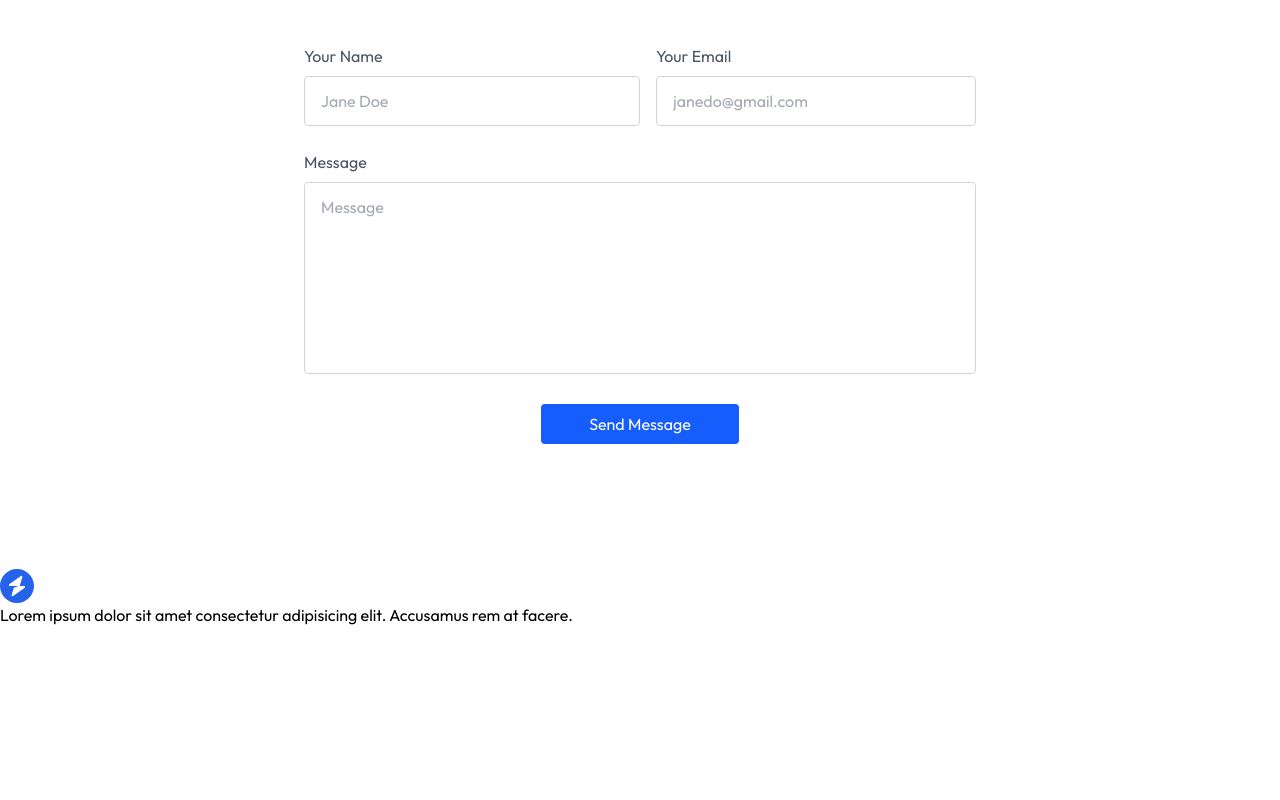
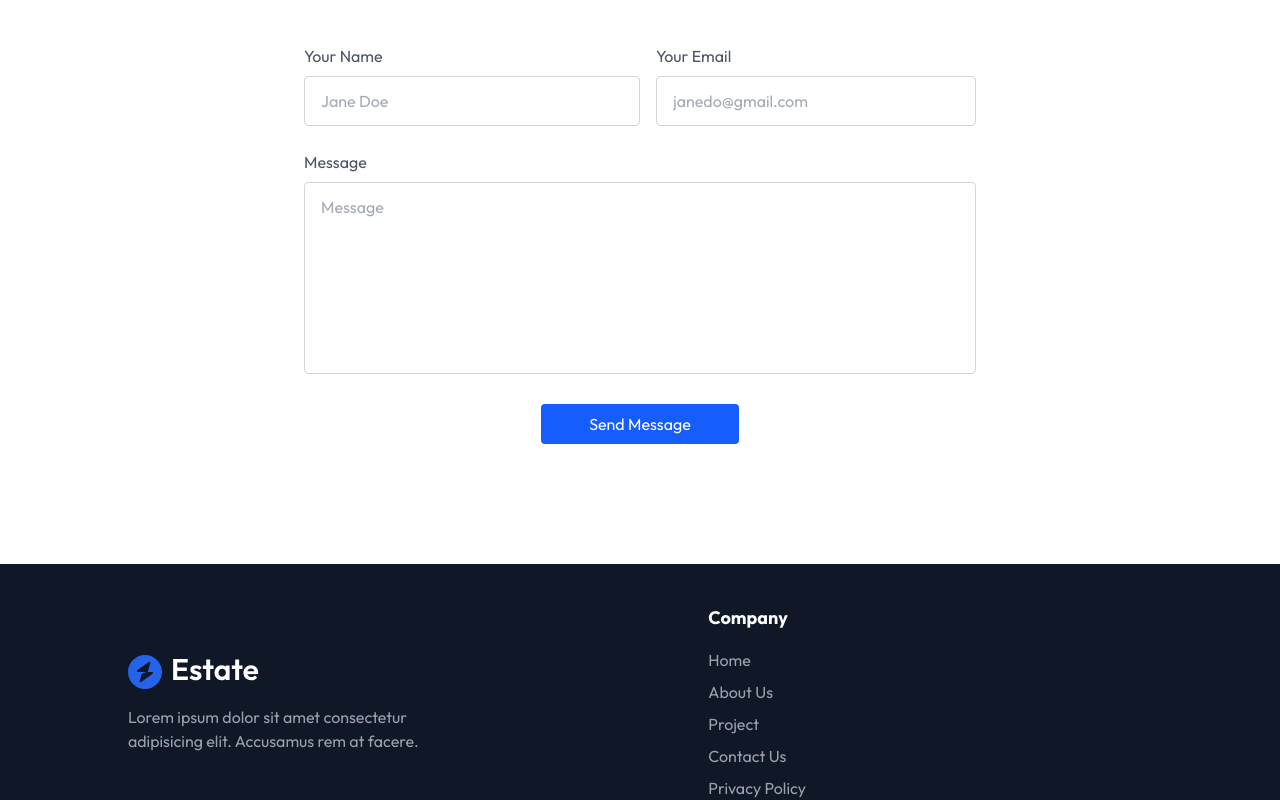
Before and after one commit to Elai5/real-estate, a React (Vite) app: page / in a window 1280 px wide. Shown: the part 3734-4534 px from the top of the page. Before the commit the page ends 4361 px from the top, so only its background shows below. Built offline with nearby package versions, Linux system fonts and the light colour scheme.

Commit message:
added navbar on footer

```diff
--- a/src/components/Footer.jsx
+++ b/src/components/Footer.jsx
@@ -5,16 +5,38 @@ import { assets } from "../assets/assets";
 
 const Footer = () => {
   return (
-    <div className="">
-      <div>
-        <div>
+    <div
+      className="pt-10 px-4 md:px-20 lg:px-32 bg-gray-900 w-full overflow-hidden"
+      id="Footer"
+    >
+      <div className="container mx-auto flex flex-col md:flex-row justify-between items-center">
+        <div className="w-full md:w-1/3 mb-8 md:mb-0">
           <img src={assets.logo_dark} alt="" />
-          <p>
+          <p className="text-gray-400 mt-4">
             Lorem ipsum dolor sit amet consectetur adipisicing elit. Accusamus
             rem at facere.
           </p>
         </div>
-        <div></div>
+        <div className="w-full md:w-1/5 mb-8 md:mb-0">
+          <h3 className="text-white text-lg font-bold mb-4">Company</h3>
+          <ul className="flex flex-col gap-2 text-gray-400">
+            <a href="#Header" className="hover:text-white">
+              Home
+            </a>
+            <a href="#About" className="hover:text-white">
+              About Us
+            </a>
+            <a href="#Project" className="hover:text-white">
+              Project
+            </a>
+            <a href="#Contact" className="hover:text-white">
+              Contact Us
+            </a>
+            <a href="#" className="hover:text-white">
+              Privacy Policy
+            </a>
+          </ul>
+        </div>
         <div></div>
       </div>
       <div></div>
```
